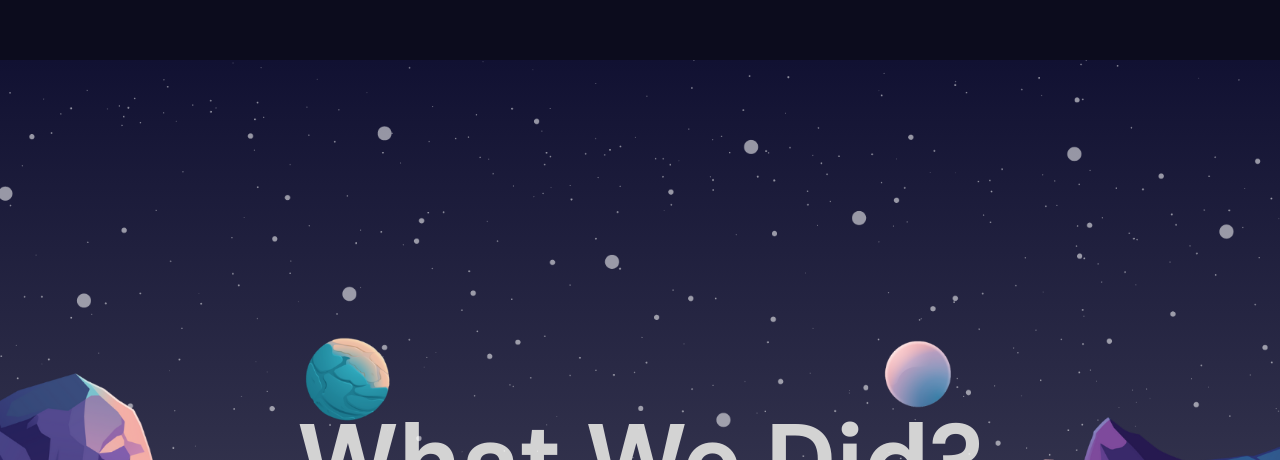
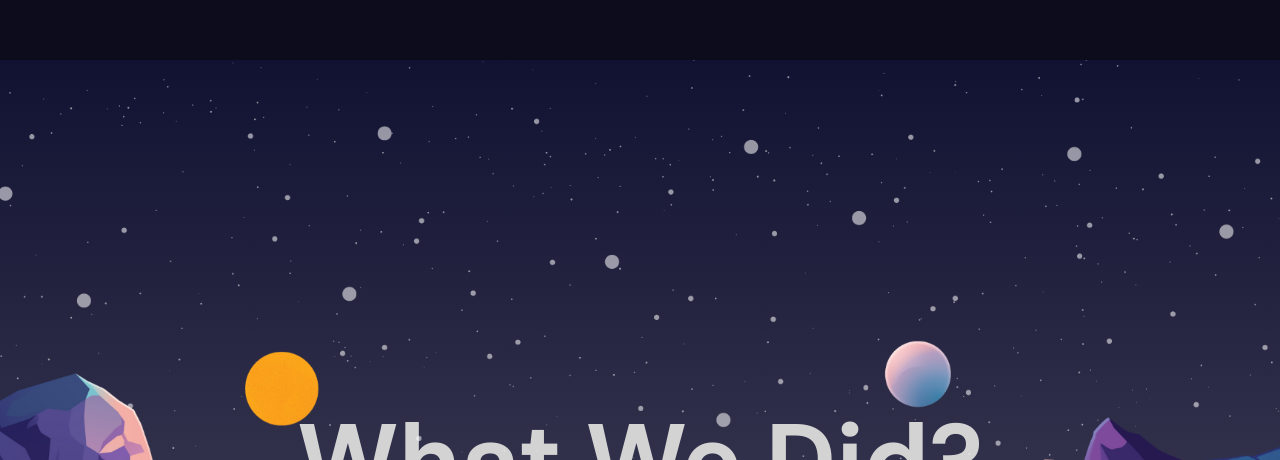
Before and after one commit to yassine-ilyass-habybellah/My-Porfolio-WebSite, a React (Vite) app: page / in a window 1280 px wide. Shown: the part 2340-2800 px from the top of the page. Built offline with nearby package versions, Linux system fonts and the light colour scheme.

Commit message:
parallax

```diff
--- a/src/components/NavBar/SideBar/Links/Links.jsx
+++ b/src/components/NavBar/SideBar/Links/Links.jsx
@@ -27,9 +27,10 @@ const itemVariants = {
 
 export const Links = () => {
     const items = [
-        "Homepage",
+        "HomePage",
         "Services",
         "Portfolio",
+        "Contact",
         "About",
     ]
 
--- a/src/components/NavBar/SideBar/SideBar.scss
+++ b/src/components/NavBar/SideBar/SideBar.scss
@@ -6,8 +6,10 @@
     background-color: white;
     color: black;
 
+
     .bg {
         position: fixed;
+        z-index: 999;
         top: 0;
         left: 0;
         bottom: 0;
@@ -36,6 +38,7 @@
         top: 25px;
         left: 25px;
         background-color: transparent;
+        z-index: 999;
         border: none;
         cursor: pointer;
         display: flex;
--- a/src/components/Parallax/Parallax.jsx
+++ b/src/components/Parallax/Parallax.jsx
@@ -11,7 +11,7 @@ export const Parallax = ({type}) => {
         offset: ["start start", "end start"]
     })
 
-    const yBg = useTransform(scrollYProgress, [0,1], ["0%", "500%"])
+    const yBg = useTransform(scrollYProgress, [0,1], ["0%", "100%"])
 
     return (
         <div className="parallax"
@@ -23,8 +23,8 @@ export const Parallax = ({type}) => {
             }}>
             <motion.h1 style={{y: yBg}}>{type === "services" ? "What We Do?" : "What We Did?"}</motion.h1>
             <motion.div className="mountains"></motion.div>
-            <motion.div className="planets"></motion.div>
-            <motion.div className="stars"></motion.div>
+            <motion.div style={{y: yBg, backgroundImage: `url(${type==="services" ? "/planets.png" : "/sun.png"})` }} className="planets"></motion.div>
+            <motion.div style={{x: yBg}} className="stars"></motion.div>
         </div>
     )
 }
--- a/src/components/Parallax/Parallax.scss
+++ b/src/components/Parallax/Parallax.scss
@@ -5,6 +5,7 @@
     display: flex;
     align-items: center;
     justify-content: center;
+    overflow: hidden;
 
     h1 {
         font-size: 100px;
```
